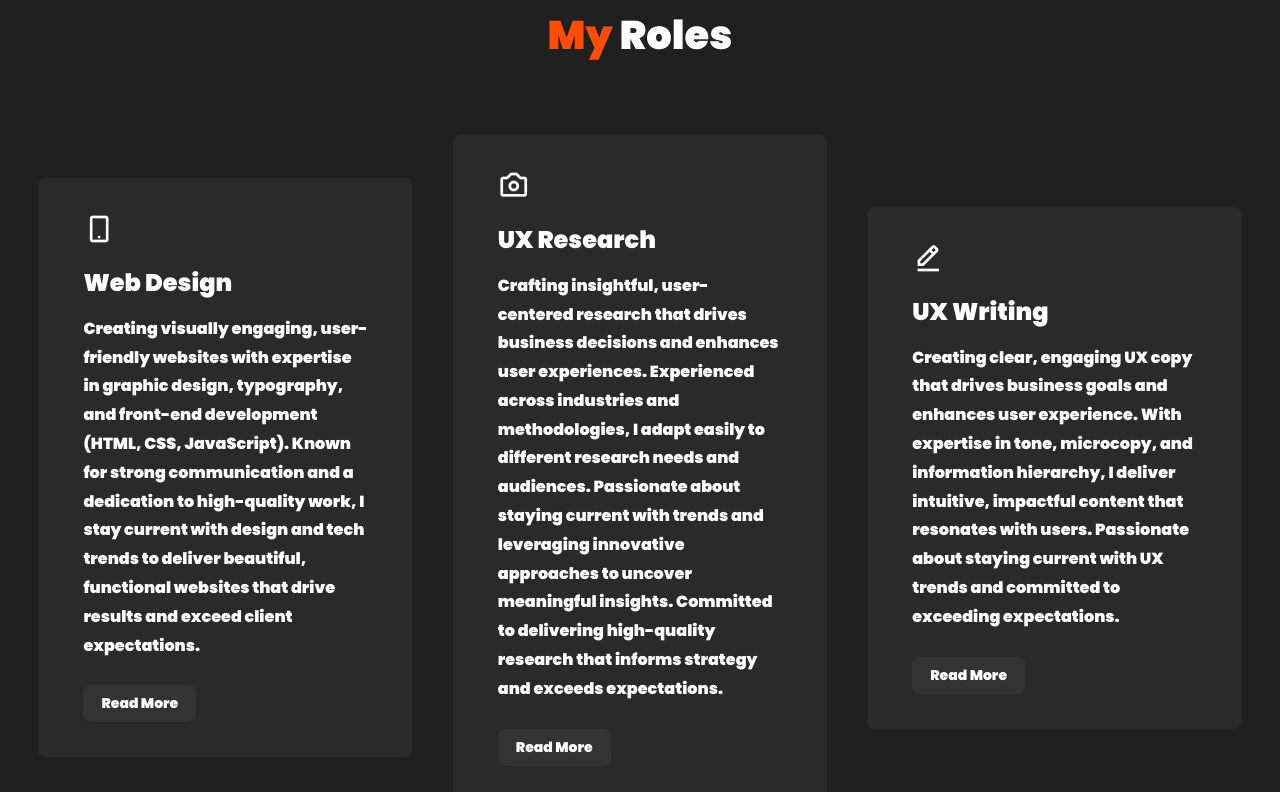
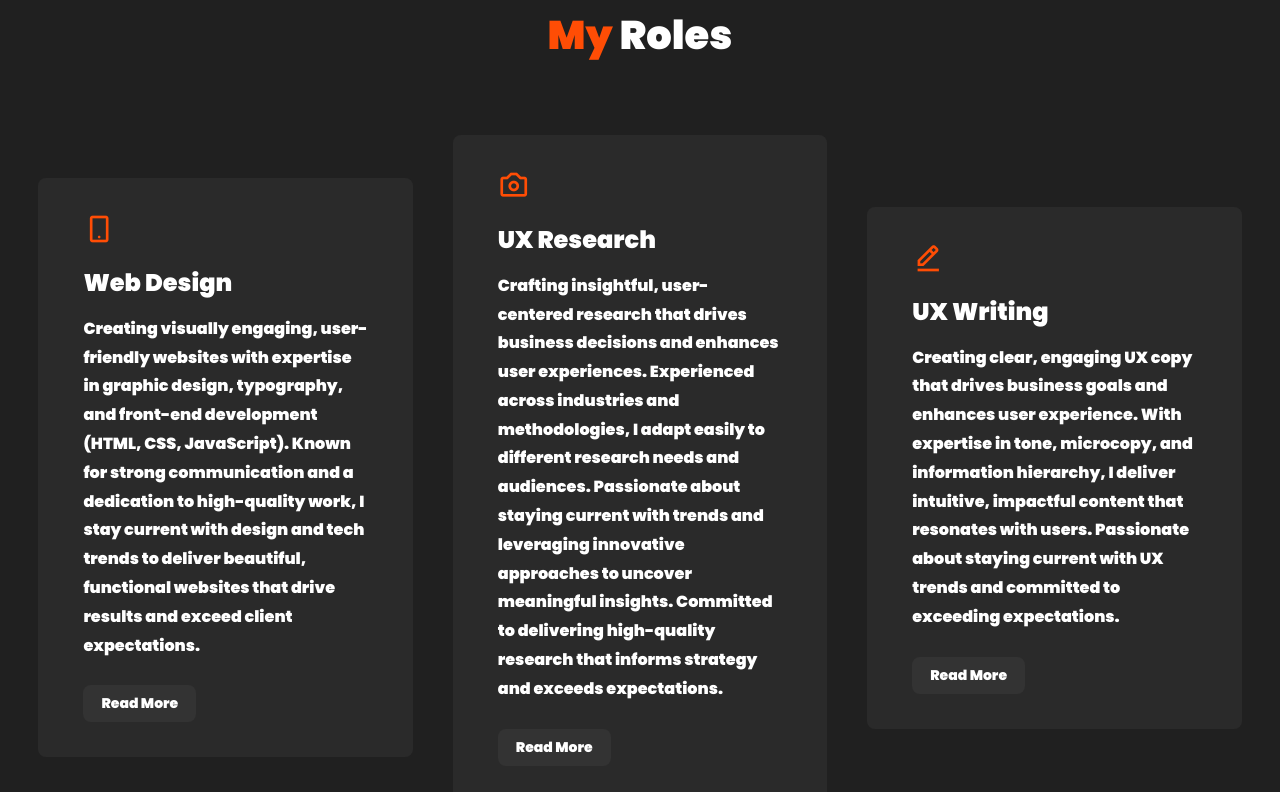
Before and after one commit to Jakeminh/Jakeminh_portoflio, a plain HTML site: page index.html in a window 1280 px wide. Shown: the part 1627-2419 px from the top of the page. Drawn offline with nearby package versions, Linux system fonts and the light colour scheme; a script that the page names is missing; a web font is replaced by a local one.

Commit message:
Add files via upload

```diff
--- a/css/style.css
+++ b/css/style.css
@@ -236,6 +236,7 @@ header.sticky{
 .s-icons i{
 	font-size: 32px;
 	margin-bottom: 20px;
+	color: #ff4d05;
 }
 .box h3{
 	font-size: 24px;
```
